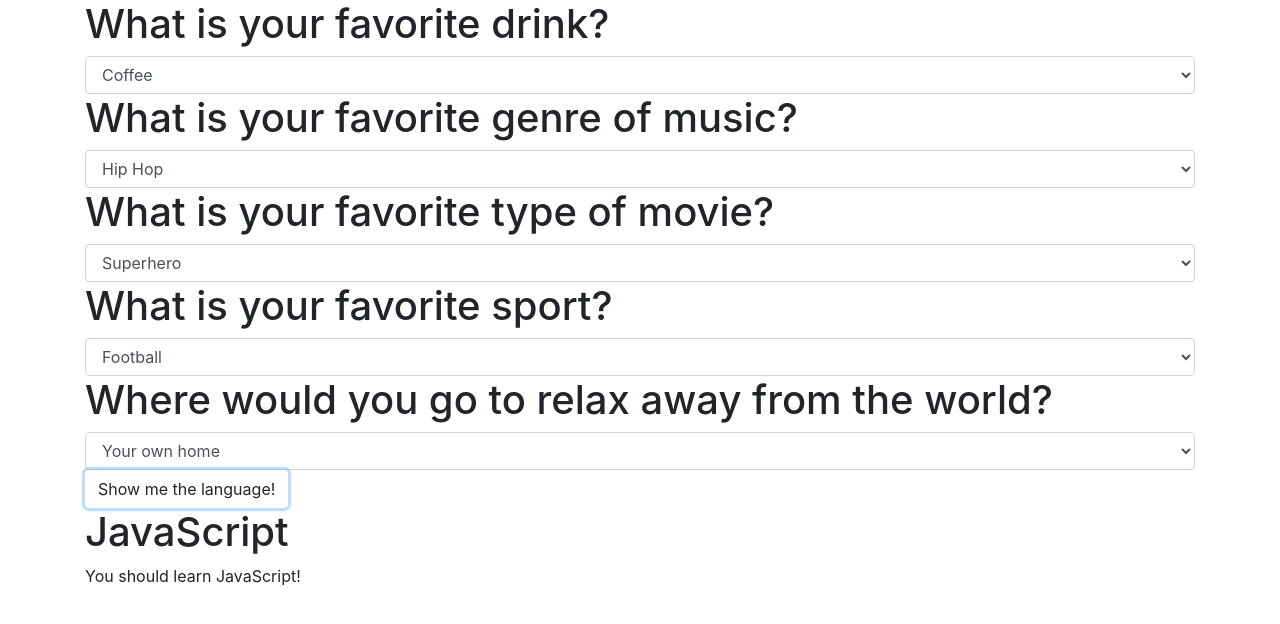
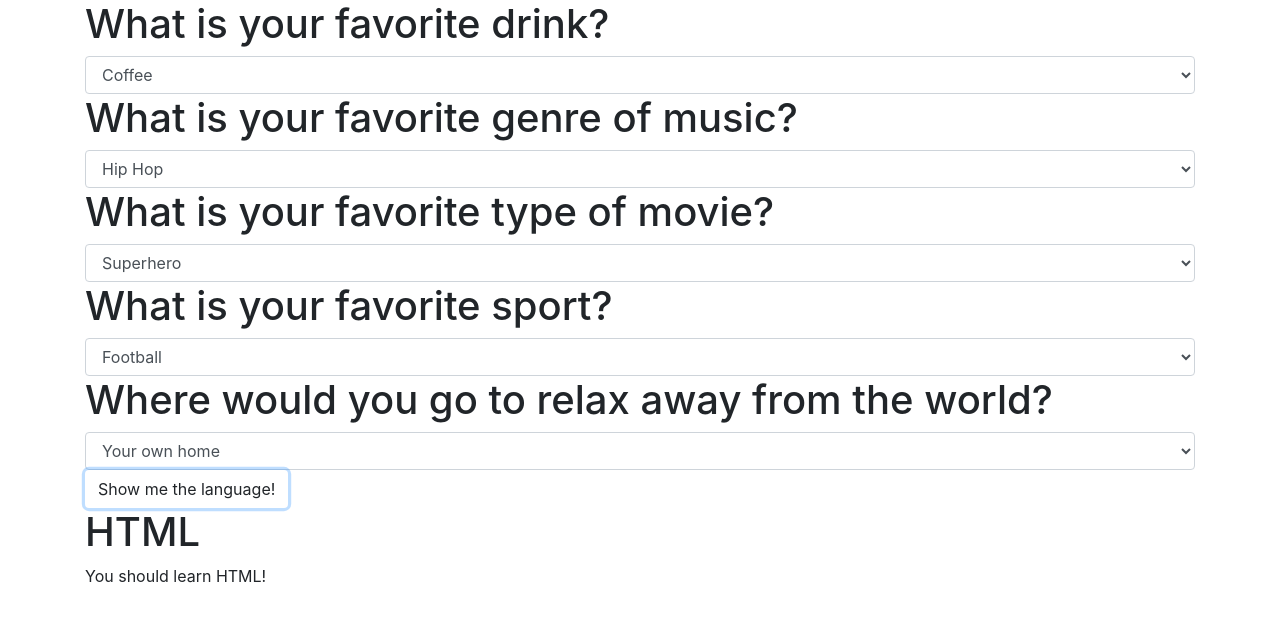
Before and after one commit to Mafer1017/Language, a plain HTML site: page index.html in a window 1280 px wide. Both pictures are taken after a click on the button "Show me the language!". Drawn offline with Linux system fonts and the light colour scheme.

Commit message:
add results in scripts

```diff
--- a/css/styles.css
+++ b/css/styles.css
@@ -1,3 +1,6 @@
 #html, #css, #javaScript {
   display: none;
 }
+
+.btn {
+  display: block;
--- a/js/scripts.js
+++ b/js/scripts.js
@@ -1,19 +1,25 @@
 $(document).ready(function() {
-  $("#formOne").submit(function(event) {
-    const number1 = parseInt($("input#beverage").val());
-    const number2 = parseInt($("input#music").val());
-    const number3 = parseInt($("input#movie").val());
-    const number4 = parseInt($("input#sport").val());
-    const number5 = parseInt($("input#relax").val());
-    const sum = (number1 + number2 + number3 + number4 + number5) ;
+  $("form#formOne").submit(function() {
+    const number1 = parseInt($("select#beverage").val());
+    const number2 = parseInt($("select#music").val());
+    const number3 = parseInt($("select#movie").val());
+    const number4 = parseInt($("select#sport").val());
+    const number5 = parseInt($("select#relax").val());
+    const result = $(number1 + number2 + number3 + number4 + number5) ;
 
-    if (sum < 15) {
+
+
+    if (number1 === 1) {
       $('#html').show();
-    } else if (sum === 10) {
+    } else if (number1 === 2) {
       $('#css').show();
-    } else {
+    } else if (number1 === 3) {
       $('#javaScript').show();
     }
+
     event.preventDefault();
   });
 });
+
+// $("#formOne").submit(function(event) {
+//   event.preventDefault();
```
Also changed, not shown: index.html (+1 -0 lines), 1 other file.
